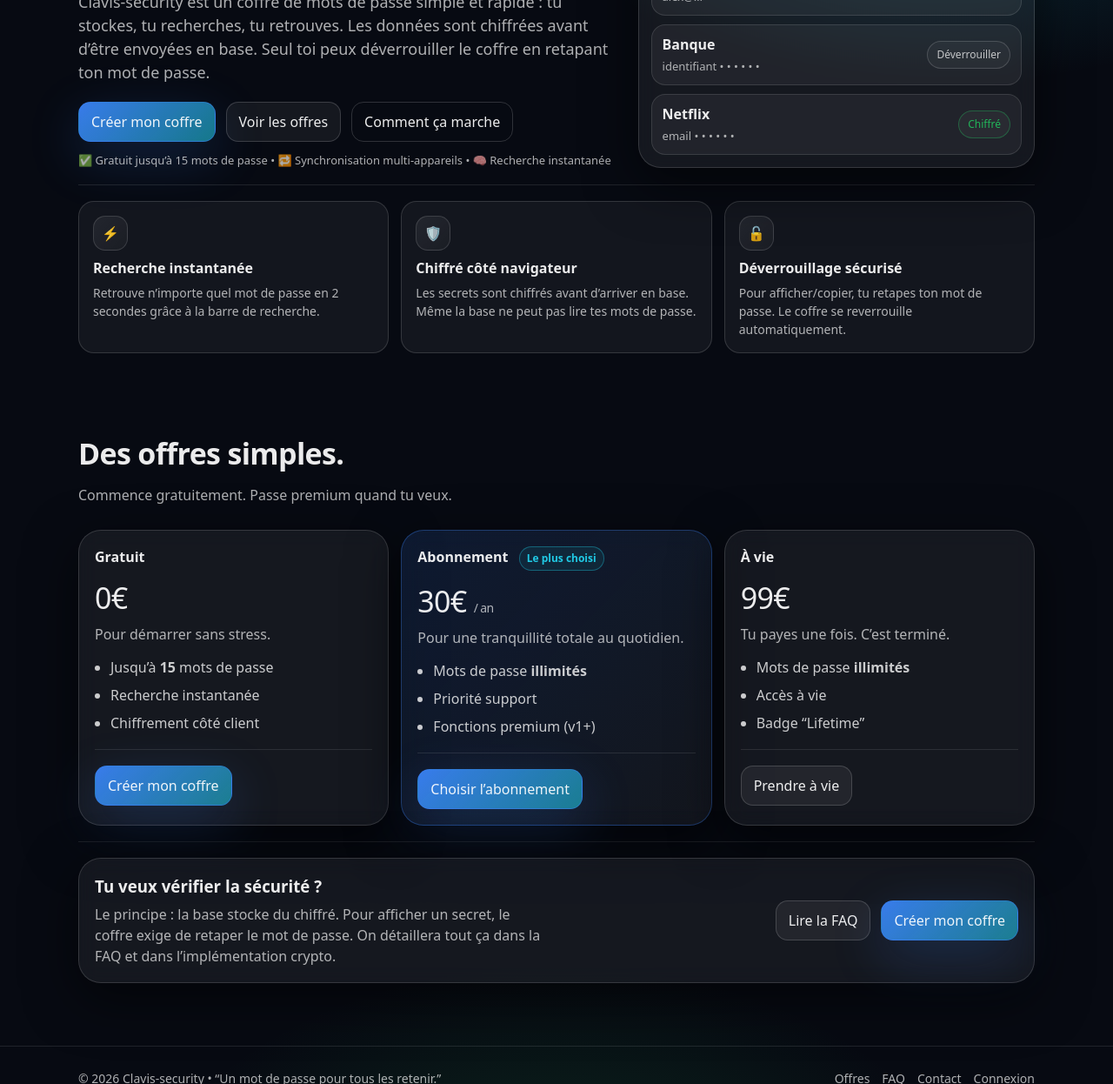
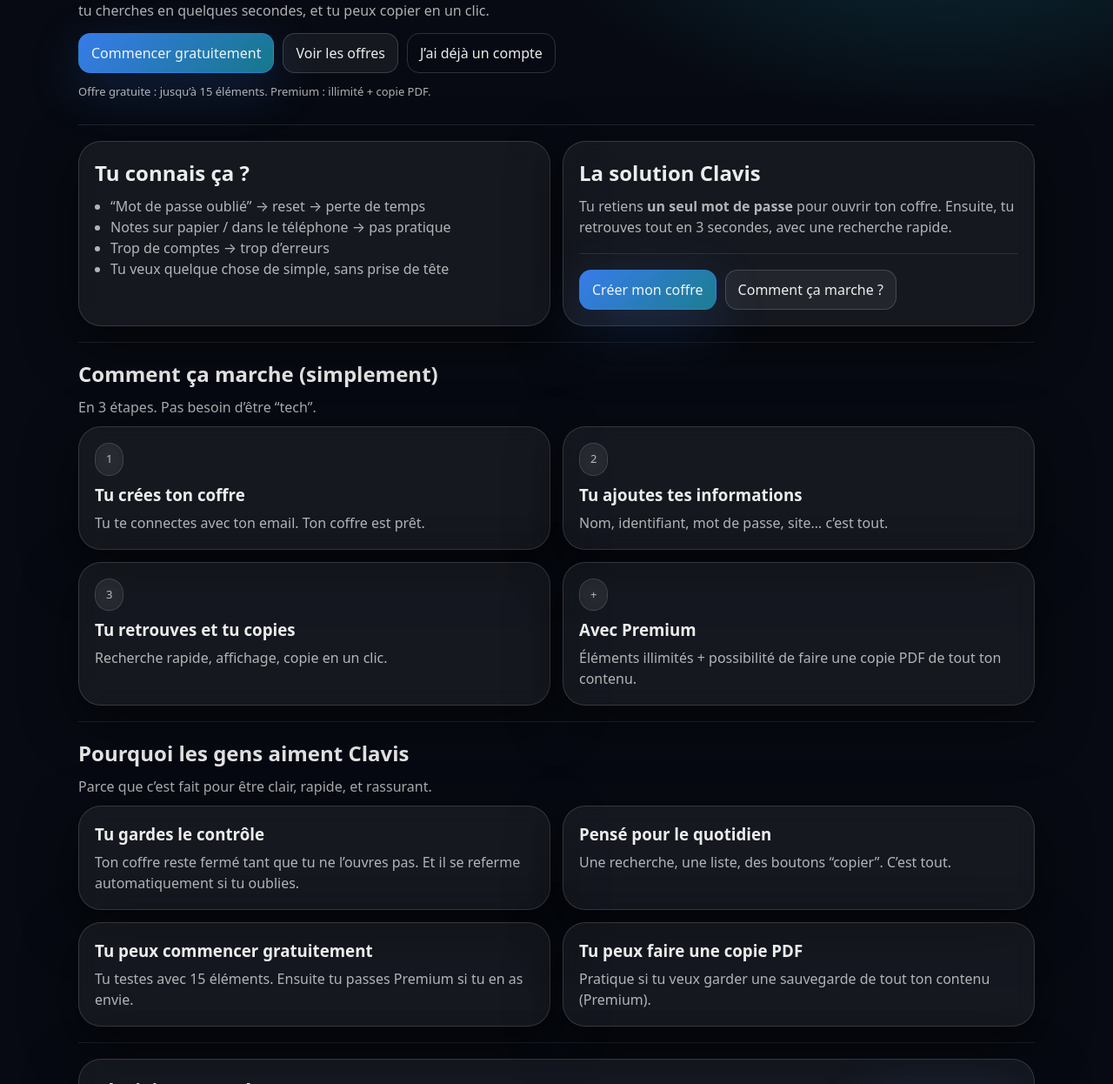
Before and after one commit to Clavis-securite/clavis-security, a website: page index.html in a window 1280 px wide. Shown: the part 340-1586 px from the top of the page at 87% size. Drawn offline with Linux system fonts and the light colour scheme.

Commit message:
Add files via upload

```diff
--- a/index.html
+++ b/index.html
@@ -4,7 +4,7 @@
   <meta charset="utf-8" />
   <meta name="viewport" content="width=device-width,initial-scale=1" />
   <title>Clavis-security — Un mot de passe pour tous les retenir.</title>
-  <meta name="description" content="Clavis-security : votre coffre de mots de passe chiffré côté client. Recherche instantanée, déverrouillage sécurisé, zéro-knowledge." />
+  <meta name="description" content="Retiens un seul mot de passe. Retrouve tous les autres en 3 secondes. Simple, rapide, rassurant." />
   <link rel="stylesheet" href="css/styles.css" />
 </head>
 <body>
@@ -12,13 +12,8 @@
 <header class="topbar">
   <div class="container">
     <div class="nav">
-      <a class="brand" href="index.html">
-        <div class="logo" aria-hidden="true">
-          <svg viewBox="0 0 24 24" fill="none">
-            <path d="M7 11V8.7a5 5 0 0 1 10 0V11" stroke="white" stroke-width="2" stroke-linecap="round"/>
-            <path d="M6.5 11h11A2.5 2.5 0 0 1 20 13.5v5A2.5 2.5 0 0 1 17.5 21h-11A2.5 2.5 0 0 1 4 18.5v-5A2.5 2.5 0 0 1 6.5 11Z" stroke="white" stroke-width="2" />
-          </svg>
-        </div>
+      <a class="brand" href="index.html" aria-current="page">
+        <div class="logo" aria-hidden="true"></div>
         <span>Clavis-security</span>
       </a>
 
@@ -45,158 +40,180 @@
   </div>
 </header>
 
-<main>
-  <section class="hero">
+<main class="section">
   <div class="container">
-      <div class="hero-grid">
-        <div>
-          <span class="badge">🔐 Zéro-knowledge • Chiffrement côté client • Déverrouillage sécurisé</span>
-          <h1>Un mot de passe pour tous les retenir.</h1>
-          <p>
-            Clavis-security est un coffre de mots de passe simple et rapide : tu stockes, tu recherches, tu retrouves.
-            Les données sont chiffrées avant d’être envoyées en base. Seul toi peux déverrouiller le coffre en retapant ton mot de passe.
+
+    <!-- HERO -->
+    <div class="page-hero">
+      <span class="badge">✨ Un mot de passe pour tous les retenir.</span>
+      <h1>Moins d’oublis. Plus de tranquillité.</h1>
+      <p style="max-width: 760px;">
+        Tu gardes tout au même endroit : identifiants, mots de passe, sites, remarques.
+        Tu retrouves ce que tu cherches en quelques secondes, et tu peux copier en un clic.
       </p>
 
-          <div class="hero-ctas">
-            <a class="btn primary" href="register.html">Créer mon coffre</a>
+      <div style="display:flex; gap:10px; flex-wrap:wrap; margin-top:14px;">
+        <a class="btn primary" href="register.html">Commencer gratuitement</a>
         <a class="btn" href="offers.html">Voir les offres</a>
-            <a class="btn ghost" href="#how">Comment ça marche</a>
+        <a class="btn ghost" href="login.html">J’ai déjà un compte</a>
       </div>
 
-          <div class="hero-note">✅ Gratuit jusqu’à 15 mots de passe • 🔁 Synchronisation multi-appareils • 🧠 Recherche instantanée</div>
+      <div class="hero-note" style="margin-top:12px;">
+        Offre gratuite : jusqu’à 15 éléments. Premium : illimité + copie PDF.
+      </div>
     </div>
 
-        <div class="card mock" aria-label="Aperçu du coffre">
-          <div class="top">
-            <span>Dashboard • Coffre</span>
-            <span class="pill lock">LOCKED</span>
+    <!-- PROBLÈME -->
+    <div class="hr"></div>
+
+    <div class="grid2">
+      <div class="card pad">
+        <h2 style="margin:0 0 8px;">Tu connais ça ?</h2>
+        <ul style="margin:0; padding-left:18px; color:var(--muted);">
+          <li>“Mot de passe oublié” → reset → perte de temps</li>
+          <li>Notes sur papier / dans le téléphone → pas pratique</li>
+          <li>Trop de comptes → trop d’erreurs</li>
+          <li>Tu veux quelque chose de simple, sans prise de tête</li>
+        </ul>
       </div>
-          <div class="search">🔎 Rechercher : “banque”, “gmail”, “netflix”…</div>
-          <div class="list">
-            <div class="item">
-              <div>
-                <strong>Gmail</strong><br />
-                <span style="color: rgba(255,255,255,.65); font-size: 13px;">alex@… • • • • • •</span>
-              </div>
-              <span class="pill">Copier</span>
-            </div>
-            <div class="item">
-              <div>
-                <strong>Banque</strong><br />
-                <span style="color: rgba(255,255,255,.65); font-size: 13px;">identifiant • • • • • •</span>
-              </div>
-              <span class="pill">Déverrouiller</span>
-            </div>
-            <div class="item">
-              <div>
-                <strong>Netflix</strong><br />
-                <span style="color: rgba(255,255,255,.65); font-size: 13px;">email • • • • • •</span>
-              </div>
-              <span class="pill ok">Chiffré</span>
-            </div>
+
+      <div class="card pad">
+        <h2 style="margin:0 0 8px;">La solution Clavis</h2>
+        <p style="margin:0;color:var(--muted);">
+          Tu retiens <strong>un seul mot de passe</strong> pour ouvrir ton coffre.
+          Ensuite, tu retrouves tout en 3 secondes, avec une recherche rapide.
+        </p>
+        <div class="hr"></div>
+        <div style="display:flex; gap:10px; flex-wrap:wrap;">
+          <a class="btn primary" href="register.html">Créer mon coffre</a>
+          <a class="btn" href="faq.html">Comment ça marche ?</a>
         </div>
       </div>
     </div>
 
+    <!-- COMMENT ÇA MARCHE -->
     <div class="hr"></div>
 
-      <div class="grid3" id="how">
-        <div class="feature">
-          <div class="icon">⚡</div>
-          <h3>Recherche instantanée</h3>
-          <p>Retrouve n’importe quel mot de passe en 2 secondes grâce à la barre de recherche.</p>
-        </div>
-        <div class="feature">
-          <div class="icon">🛡️</div>
-          <h3>Chiffré côté navigateur</h3>
-          <p>Les secrets sont chiffrés avant d’arriver en base. Même la base ne peut pas lire tes mots de passe.</p>
-        </div>
-        <div class="feature">
-          <div class="icon">🔓</div>
-          <h3>Déverrouillage sécurisé</h3>
-          <p>Pour afficher/copier, tu retapes ton mot de passe. Le coffre se reverrouille automatiquement.</p>
-        </div>
-      </div>
-    </div>
-  </section>
-
-  <section class="section">
-    <div class="container">
-      <h2 class="section-title">Des offres simples.</h2>
-      <p class="section-subtitle">Commence gratuitement. Passe premium quand tu veux.</p>
-
-      <div class="pricing">
-        <div class="card price-card">
-          <div class="name">Gratuit</div>
-          <div class="price">0€</div>
-          <p class="desc">Pour démarrer sans stress.</p>
-          <ul>
-            <li>Jusqu’à <strong>15</strong> mots de passe</li>
-            <li>Recherche instantanée</li>
-            <li>Chiffrement côté client</li>
-          </ul>
-          <div class="hr"></div>
-          <a class="btn primary" href="register.html">Créer mon coffre</a>
+    <div class="page-hero" style="padding-top:0;">
+      <h2 style="margin:0 0 8px;">Comment ça marche (simplement)</h2>
+      <p style="margin:0; max-width:760px;">
+        En 3 étapes. Pas besoin d’être “tech”.
+      </p>
     </div>
 
-        <div class="card price-card featured">
-          <div class="name">Abonnement <span class="tag">Le plus choisi</span></div>
-          <div class="price">30€ <span style="font-size:14px;color:var(--muted)">/ an</span></div>
-          <p class="desc">Pour une tranquillité totale au quotidien.</p>
-          <ul>
-            <li>Mots de passe <strong>illimités</strong></li>
-            <li>Priorité support</li>
-            <li>Fonctions premium (v1+)</li>
-          </ul>
-          <div class="hr"></div>
-          <a class="btn primary" href="offers.html">Choisir l’abonnement</a>
+    <div class="grid2">
+      <div class="card pad">
+        <span class="badge">1</span>
+        <h3 style="margin:8px 0 6px;">Tu crées ton coffre</h3>
+        <p style="margin:0;color:var(--muted);">
+          Tu te connectes avec ton email. Ton coffre est prêt.
+        </p>
       </div>
-
-        <div class="card price-card">
-          <div class="name">À vie</div>
-          <div class="price">99€</div>
-          <p class="desc">Tu payes une fois. C’est terminé.</p>
-          <ul>
-            <li>Mots de passe <strong>illimités</strong></li>
-            <li>Accès à vie</li>
-            <li>Badge “Lifetime”</li>
-          </ul>
-          <div class="hr"></div>
-          <a class="btn" href="offers.html">Prendre à vie</a>
+      <div class="card pad">
+        <span class="badge">2</span>
+        <h3 style="margin:8px 0 6px;">Tu ajoutes tes informations</h3>
+        <p style="margin:0;color:var(--muted);">
+          Nom, identifiant, mot de passe, site… c’est tout.
+        </p>
+      </div>
+      <div class="card pad">
+        <span class="badge">3</span>
+        <h3 style="margin:8px 0 6px;">Tu retrouves et tu copies</h3>
+        <p style="margin:0;color:var(--muted);">
+          Recherche rapide, affichage, copie en un clic.
+        </p>
+      </div>
+      <div class="card pad">
+        <span class="badge">+</span>
+        <h3 style="margin:8px 0 6px;">Avec Premium</h3>
+        <p style="margin:0;color:var(--muted);">
+          Éléments illimités + possibilité de faire une copie PDF de tout ton contenu.
+        </p>
       </div>
     </div>
 
+    <!-- PREUVES / RASSURANCE -->
+    <div class="hr"></div>
+
+    <div class="page-hero" style="padding-top:0;">
+      <h2 style="margin:0 0 8px;">Pourquoi les gens aiment Clavis</h2>
+      <p style="margin:0; max-width:760px;">
+        Parce que c’est fait pour être clair, rapide, et rassurant.
+      </p>
+    </div>
+
+    <div class="grid2">
+      <div class="card pad">
+        <h3 style="margin:0 0 6px;">Tu gardes le contrôle</h3>
+        <p style="margin:0;color:var(--muted);">
+          Ton coffre reste fermé tant que tu ne l’ouvres pas.
+          Et il se referme automatiquement si tu oublies.
+        </p>
+      </div>
+      <div class="card pad">
+        <h3 style="margin:0 0 6px;">Pensé pour le quotidien</h3>
+        <p style="margin:0;color:var(--muted);">
+          Une recherche, une liste, des boutons “copier”. C’est tout.
+        </p>
+      </div>
+      <div class="card pad">
+        <h3 style="margin:0 0 6px;">Tu peux commencer gratuitement</h3>
+        <p style="margin:0;color:var(--muted);">
+          Tu testes avec 15 éléments. Ensuite tu passes Premium si tu en as envie.
+        </p>
+      </div>
+      <div class="card pad">
+        <h3 style="margin:0 0 6px;">Tu peux faire une copie PDF</h3>
+        <p style="margin:0;color:var(--muted);">
+          Pratique si tu veux garder une sauvegarde de tout ton contenu (Premium).
+        </p>
+      </div>
+    </div>
+
+    <!-- OFFRES -->
     <div class="hr"></div>
 
     <div class="card pad">
       <div class="grid2">
         <div>
-            <h3 style="margin:0 0 6px;">Tu veux vérifier la sécurité ?</h3>
+          <h2 style="margin:0 0 8px;">Choisis ton rythme</h2>
           <p style="margin:0;color:var(--muted);">
-              Le principe : la base stocke du chiffré. Pour afficher un secret, le coffre exige de retaper le mot de passe.
-              On détaillera tout ça dans la FAQ et dans l’implémentation crypto.
+            Gratuit pour démarrer. Premium pour être tranquille.
           </p>
         </div>
-          <div style="display:flex; gap:12px; align-items:center; justify-content:flex-end; flex-wrap:wrap;">
-            <a class="btn" href="faq.html">Lire la FAQ</a>
-            <a class="btn primary" href="register.html">Créer mon coffre</a>
+        <div style="display:flex; gap:10px; justify-content:flex-end; align-items:center; flex-wrap:wrap;">
+          <a class="btn" href="offers.html">Comparer les offres</a>
+          <a class="btn primary" href="register.html">Commencer gratuit</a>
         </div>
       </div>
     </div>
 
+    <!-- CTA FINAL -->
+    <div class="hr"></div>
+
+    <div class="card pad">
+      <h2 style="margin:0 0 8px;">Prêt à arrêter les “mot de passe oublié” ?</h2>
+      <p style="margin:0;color:var(--muted); max-width: 760px;">
+        Crée ton coffre maintenant. Tu peux rester en gratuit, et passer Premium plus tard si tu veux.
+      </p>
+      <div style="display:flex; gap:10px; flex-wrap:wrap; margin-top:14px;">
+        <a class="btn primary" href="register.html">Créer mon coffre</a>
+        <a class="btn" href="faq.html">Lire la FAQ</a>
+        <a class="btn ghost" href="contact.html">Nous contacter</a>
       </div>
-  </section>
+    </div>
+
+  </div>
 </main>
 
 <footer class="footer">
   <div class="container">
     <div class="footer-row">
-      <div>© <span data-year></span> Clavis-security • “Un mot de passe pour tous les retenir.”</div>
+      <div>© <span data-year></span> Clavis-security</div>
       <div style="display:flex; gap:14px; flex-wrap:wrap;">
         <a href="offers.html">Offres</a>
         <a href="faq.html">FAQ</a>
         <a href="contact.html">Contact</a>
-        <a href="login.html">Connexion</a>
       </div>
     </div>
   </div>
```
Also changed, not shown: contact.html (+68 -26 lines), faq.html (+80 -41 lines). Lines whose indentation alone changed are shown as unchanged.
